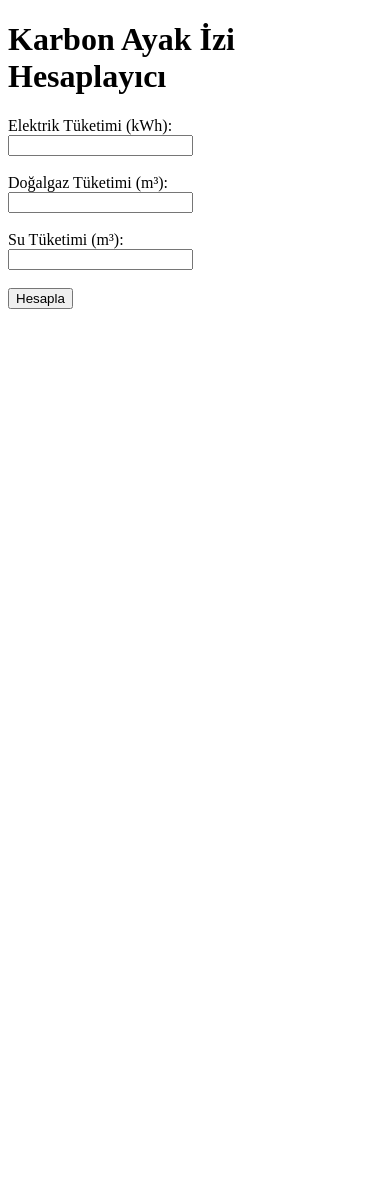
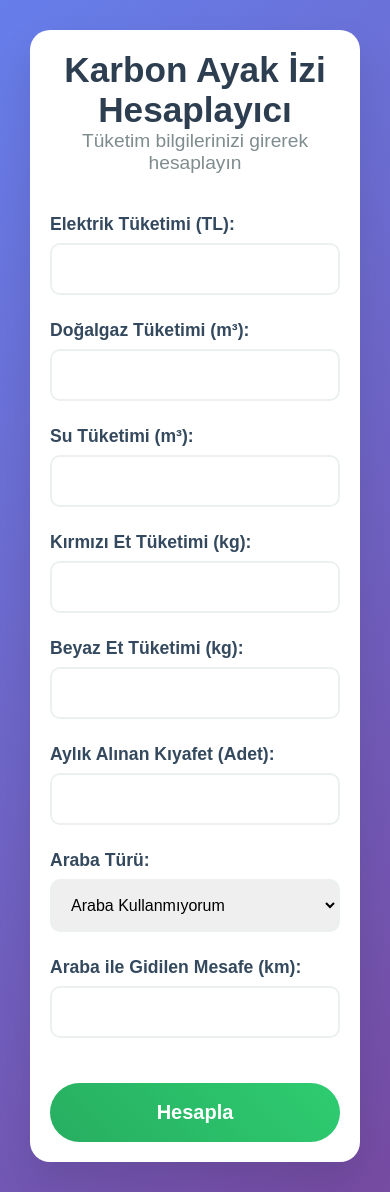
Before and after one commit to WindBorn12/Carbon-Footprint-Calculator, a Flask app: page / in a window 390 px wide. Before the commit the page ends 309 px from the top, so only its background shows below. Run offline with Flask 3, Linux system fonts and the light colour scheme.

Commit message:
Projenin Karbon Ayak izi hesaplayıcısı bitti artık sadece küçük detaylar ve ekstra özellikler eklenecek

```diff
--- a/app.py
+++ b/app.py
@@ -1,4 +1,5 @@
 from flask import Flask, request, render_template
+from main import *
 
 app = Flask(__name__)
 
@@ -8,11 +9,39 @@ def index():
 
 @app.route('/hesapla', methods=['POST'])
 def hesapla():
-    elektrik = request.form['electricity']
-    gaz = request.form['gas']
-    su = request.form['water']
+    elektrik = float(request.form['electricity'])
+    gaz = float(request.form['gas'])
+    su = float(request.form['water'])
+    kirmiziet = float(request.form['redmeat'])
+    beyazet = float(request.form['whitemeat'])
+    kiyafet = float(request.form['cloth'])
+    araba = request.form['car_type']
+    arabakm = float(request.form['km'])
 
-    return render_template('result.html',)
+    elektrik_karbon = elektrikCo2(elektrikpara=elektrik)
+    gaz_karbon = gazCo2(gaz_m3=gaz)
+    su_karbon = suCo2(su_ton=su)
+    kirmiziet_karbon = kirmiziEtCo2(kirmizi_et=kirmiziet)
+    beyazet_karbon = beyazEtCo2(beyaz_et=beyazet)
+    kiyafet_karbon = kiyafetCo2(kiyafet=kiyafet)
+    araba_karbon = arabaCo2(araba_cesit=araba,arabakm=arabakm)
+
+    Toplam_karbon = ToplamCo2(elektrik=elektrik_karbon
+                              ,gaz=gaz_karbon
+                              ,su=su_karbon
+                              ,araba=araba_karbon
+                              ,kirmizi_et=kirmiziet_karbon
+                              ,beyaz_et=beyazet_karbon
+                              ,kiyafet=kiyafet_karbon)
+
+    return render_template('result.html',Toplam_karbon=Toplam_karbon,
+                                        elektrik_karbon=elektrik_karbon,
+                                        gaz_karbon=gaz_karbon,
+                                        su_karbon=su_karbon,
+                                        kirmiziet_karbon=kirmiziet_karbon,
+                                        beyazet_karbon=beyazet_karbon,
+                                        kiyafet_karbon=kiyafet_karbon,
+                                        araba_karbon=araba_karbon)
 
 if __name__ == '__main__':
     app.run(debug=True)
--- a/main.py
+++ b/main.py
@@ -21,6 +21,8 @@ def arabaCo2(arabakm,araba_cesit):
         araba_karbon = arabakm*0.270
     elif araba_cesit == "LPG":
         araba_karbon = arabakm*0.220
+    else:
+        araba_karbon = 0
     return araba_karbon
 def kirmiziEtCo2(kirmizi_et):
     kirmizi_et_karbon = kirmizi_et * 27
@@ -33,7 +35,6 @@ def kiyafetCo2(kiyafet):
     return kiyafet_karbon
 
 
-
 def ToplamCo2(elektrik,gaz,su,araba,kirmizi_et,beyaz_et,kiyafet):
     toplam_karbon_kg = elektrik + gaz + su + araba + kirmizi_et + beyaz_et + kiyafet
 
--- /dev/null
+++ b/static/css/styles.css
@@ -0,0 +1,200 @@
+/* Genel Ayarlar */
+* {
+  margin: 0;
+  padding: 0;
+  box-sizing: border-box;
+}
+
+body {
+  font-family: 'Arial', sans-serif;
+  background: linear-gradient(135deg, #667eea 0%, #764ba2 100%);
+  min-height: 100vh;
+  padding: 30px;
+  color: #333;
+}
+
+/* Konteyner */
+.container {
+  max-width: 900px;
+  margin: 0 auto;
+  background: white;
+  border-radius: 20px;
+  padding: 50px;
+  box-shadow: 0 20px 40px rgba(0, 0, 0, 0.1);
+}
+
+/* Başlık */
+.header {
+  text-align: center;
+  margin-bottom: 40px;
+}
+
+.header h1 {
+  font-size: 2.8em;
+  color: #2c3e50;
+}
+
+.header .subtitle {
+  font-size: 1.2em;
+  color: #7f8c8d;
+}
+
+/* Form */
+.form-group {
+  margin-bottom: 25px;
+}
+
+.form-group label {
+  display: block;
+  margin-bottom: 8px;
+  font-weight: bold;
+  color: #34495e;
+  font-size: 1.1em;
+}
+
+.form-group input,
+.form-group select {
+  width: 100%;
+  padding: 15px;
+  border: 2px solid #ecf0f1;
+  border-radius: 10px;
+  font-size: 16px;
+  transition: border-color 0.3s ease;
+}
+
+.form-group input:focus,
+.form-group select:focus {
+  outline: none;
+  border-color: #3498db;
+  box-shadow: 0 0 0 3px rgba(52, 152, 219, 0.1);
+}
+
+/* Buton */
+.btn {
+  background: linear-gradient(45deg, #27ae60, #2ecc71);
+  color: white;
+  padding: 18px 40px;
+  border: none;
+  border-radius: 50px;
+  font-size: 20px;
+  font-weight: bold;
+  cursor: pointer;
+  transition: all 0.3s ease;
+  width: 100%;
+  margin-top: 20px;
+}
+
+.btn:hover {
+  transform: translateY(-2px);
+  box-shadow: 0 10px 20px rgba(46, 204, 113, 0.4);
+}
+
+/* Sonuç Kartları */
+.results-grid {
+  display: grid;
+  grid-template-columns: repeat(auto-fit, minmax(260px, 1fr));
+  gap: 20px;
+  margin-bottom: 30px;
+}
+
+.result-card {
+  background: linear-gradient(135deg, #f8f9fa, #e9ecef);
+  padding: 25px;
+  border-radius: 15px;
+  text-align: center;
+  border-left: 6px solid #3498db;
+  transition: transform 0.3s ease;
+}
+
+.result-card:hover {
+  transform: translateY(-5px);
+}
+
+.result-card h3 {
+  color: #2c3e50;
+  margin-bottom: 10px;
+  font-size: 1.4em;
+}
+
+.result-card .value {
+  font-size: 2.4em;
+  font-weight: bold;
+  color: #34495e;
+}
+
+.result-card .unit {
+  font-size: 1em;
+  color: #7f8c8d;
+}
+
+/* Kategori Renkleri */
+.result-card.electricity { border-left-color: #f39c12; }
+.result-card.gas        { border-left-color: #e74c3c; }
+.result-card.water      { border-left-color: #3498db; }
+.result-card.meat       { border-left-color: #e67e22; }
+.result-card.clothing   { border-left-color: #9b59b6; }
+.result-card.car        { border-left-color: #34495e; }
+
+/* Toplam Sonuç */
+.total-result {
+  background: linear-gradient(135deg, #2c3e50, #34495e);
+  color: white;
+  padding: 35px;
+  border-radius: 20px;
+  text-align: center;
+  margin-bottom: 30px;
+}
+
+.total-result h2 {
+  font-size: 2em;
+  margin-bottom: 10px;
+}
+
+.total-result .total-value {
+  font-size: 4.2em;
+  font-weight: 700;
+}
+
+.total-result .unit {
+  font-size: 1.3em;
+  opacity: 0.9;
+}
+
+/* Geri Dön Butonu */
+.back-btn {
+  background: linear-gradient(45deg, #95a5a6, #7f8c8d);
+  color: white;
+  padding: 16px 35px;
+  border: none;
+  border-radius: 25px;
+  text-decoration: none;
+  font-weight: bold;
+  display: inline-block;
+  font-size: 18px;
+  text-align: center;
+  margin: 0 auto;
+}
+
+.back-btn:hover {
+  transform: translateY(-2px);
+  box-shadow: 0 10px 20px rgba(0, 0, 0, 0.2);
+}
+
+/* Responsive */
+@media (max-width: 768px) {
+  .container {
+    padding: 20px;
+  }
+
+  .header h1 {
+    font-size: 2.2em;
+  }
+
+  .total-result .total-value {
+    font-size: 3em;
+  }
+
+  .results-grid {
+    grid-template-columns: 1fr;
+  }
+}
--- a/templates/index.html
+++ b/templates/index.html
@@ -3,20 +3,63 @@
 <head>
   <meta charset="UTF-8">
   <title>Karbon Ayak İzi Hesaplayıcı</title>
+  <link rel="stylesheet" href="{{ url_for('static', filename='css/styles.css') }}">
 </head>
 <body>
-  <h1>Karbon Ayak İzi Hesaplayıcı</h1>
-  <form method="POST" action="/hesapla">
-    <label>Elektrik Tüketimi (kWh):</label><br>
-    <input type="number" name="electricity"><br><br>
+  <div class="container">
+    <div class="header">
+      <h1>Karbon Ayak İzi Hesaplayıcı</h1>
+      <p class="subtitle">Tüketim bilgilerinizi girerek hesaplayın</p>
+    </div>
 
-    <label>Doğalgaz Tüketimi (m³):</label><br>
-    <input type="number" name="gas"><br><br>
+    <form method="POST" action="/hesapla">
+      <div class="form-group">
+        <label>Elektrik Tüketimi (TL):</label>
+        <input type="number" name="electricity">
+      </div>
 
-    <label>Su Tüketimi (m³):</label><br>
-    <input type="number" name="water"><br><br>
+      <div class="form-group">
+        <label>Doğalgaz Tüketimi (m³):</label>
+        <input type="number" name="gas">
+      </div>
 
-    <button type="submit">Hesapla</button>
-  </form>
+      <div class="form-group">
+        <label>Su Tüketimi (m³):</label>
+        <input type="number" name="water">
+      </div>
+
+      <div class="form-group">
+        <label>Kırmızı Et Tüketimi (kg):</label>
+        <input type="number" name="redmeat">
+      </div>
+
+      <div class="form-group">
+        <label>Beyaz Et Tüketimi (kg):</label>
+        <input type="number" name="whitemeat">
+      </div>
+
+      <div class="form-group">
+        <label>Aylık Alınan Kıyafet (Adet):</label>
+        <input type="number" name="cloth">
+      </div>
+
+      <div class="form-group">
+        <label>Araba Türü:</label>
+        <select name="car_type">
+          <option value="yok">Araba Kullanmıyorum</option>
+          <option value="Benzinli">Benzinli</option>
+          <option value="Dizel">Dizel</option>
+          <option value="LPG">LPG</option>
+        </select>
+      </div>
+
+      <div class="form-group">
+        <label>Araba ile Gidilen Mesafe (km):</label>
+        <input type="number" name="km">
+      </div>
+
+      <button type="submit" class="btn">Hesapla</button>
+    </form>
+  </div>
 </body>
 </html>
```
Also changed, not shown: templates/result.html (+70 -0 lines).
